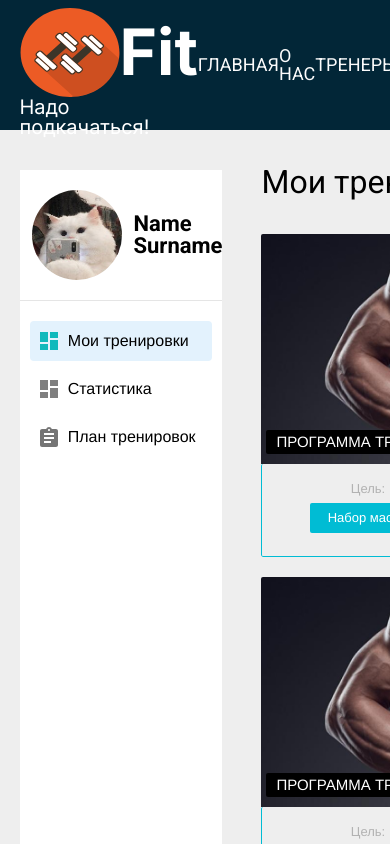
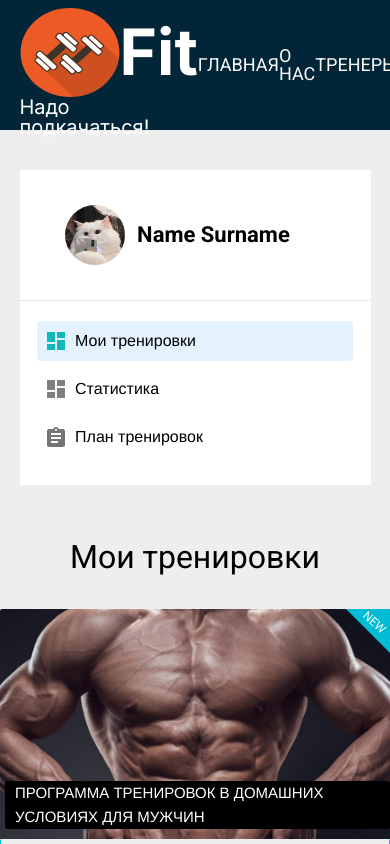
Before and after one commit to Haskiro/fit, a Vue app in the folder app/: page /profile in a window 390 px wide. Shown: the top 844 px of the page. Built offline with nearby package versions, Linux system fonts and the light colour scheme.

Commit message:
added media for profile page

```diff
--- a/app/src/views/profileView/ProfileView.vue
+++ b/app/src/views/profileView/ProfileView.vue
@@ -77,6 +77,10 @@ export default {
     align-content: center;
     flex-direction: row;
     background-color: #EEEEEE;
+
+    @media (max-width: 1024px) {
+        flex-direction: column;
+    }
 }
 
 .aside-info {
@@ -91,6 +95,10 @@ export default {
     margin-top: 40px;
     margin-bottom: 20px;
 
+    @media (max-width: 1024px) {
+        width: 90%;
+    }
+
     &__info-block {
         width: 90%;
         height: 130px;
@@ -99,6 +107,10 @@ export default {
         align-items: center;
         padding-top: 20px;
         padding-bottom: 20px;
+
+        @media (max-width: 1024px) {
+            justify-content: center;
+        }
     }
 
     &__avatar {
@@ -107,12 +119,28 @@ export default {
         border-radius: 50%;
         margin-left: 12px;
         margin-right: 12px;
+
+        @media (max-width: 1024px) {
+            margin: 0;
+        }
+
+        @media (max-width: 560px) {
+            width: 60px;
+            height: 60px;
+        }
     }
 
     &__name {
         font-family: 'Roboto', sans-serif;
         font-size: 22px;
         font-weight: 700;
+
+        @media (max-width: 1024px) {
+            margin-left: 20px;
+        }
+        @media (max-width: 560px) {
+            margin-left: 12px;
+        }
     }
 
     &__btn-list {
@@ -156,6 +184,13 @@ export default {
     margin-left: 10%;
     margin-top: 40px;
 
+    @media (max-width: 1024px) {
+        width: 100%;
+        justify-content: center;
+        align-items: center;
+        margin-left: 0;
+    }
+
     &__title {
         font-family: 'Roboto', sans-serif;
         font-size: 32px;
@@ -165,6 +200,14 @@ export default {
         margin-bottom: 40px;
     }
 
+    &__list {
+        width: 580px;
+
+        @media (max-width: 768px) {
+            width: 100%;
+        }
+    }
+
     &__item {
         margin-bottom: 20px;
     }
--- a/app/src/views/profileView/components/trainProgramCard/TrainProgramCard.vue
+++ b/app/src/views/profileView/components/trainProgramCard/TrainProgramCard.vue
@@ -47,7 +47,7 @@
 
   <style lang="scss" scoped>
   .train-card {
-    width: 580px;
+    width: 100%;
     position: relative;
     border: none;
     border-radius: 2px;
@@ -104,6 +104,10 @@
         color: white;
         padding: 4px 18px;
         margin-bottom: 0;
+
+        @media (max-width: 670px) {
+          padding: 4px 10px;
+        }
       }
     }
   }
```
